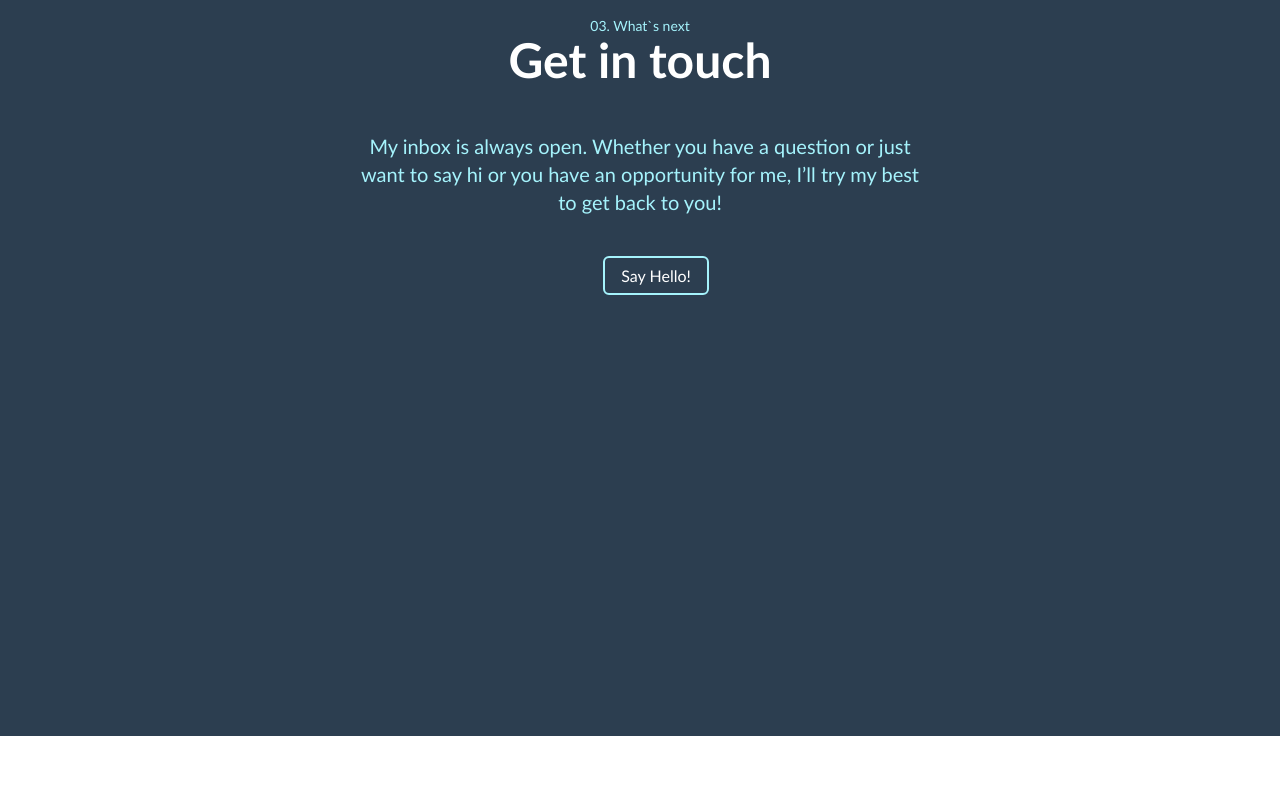
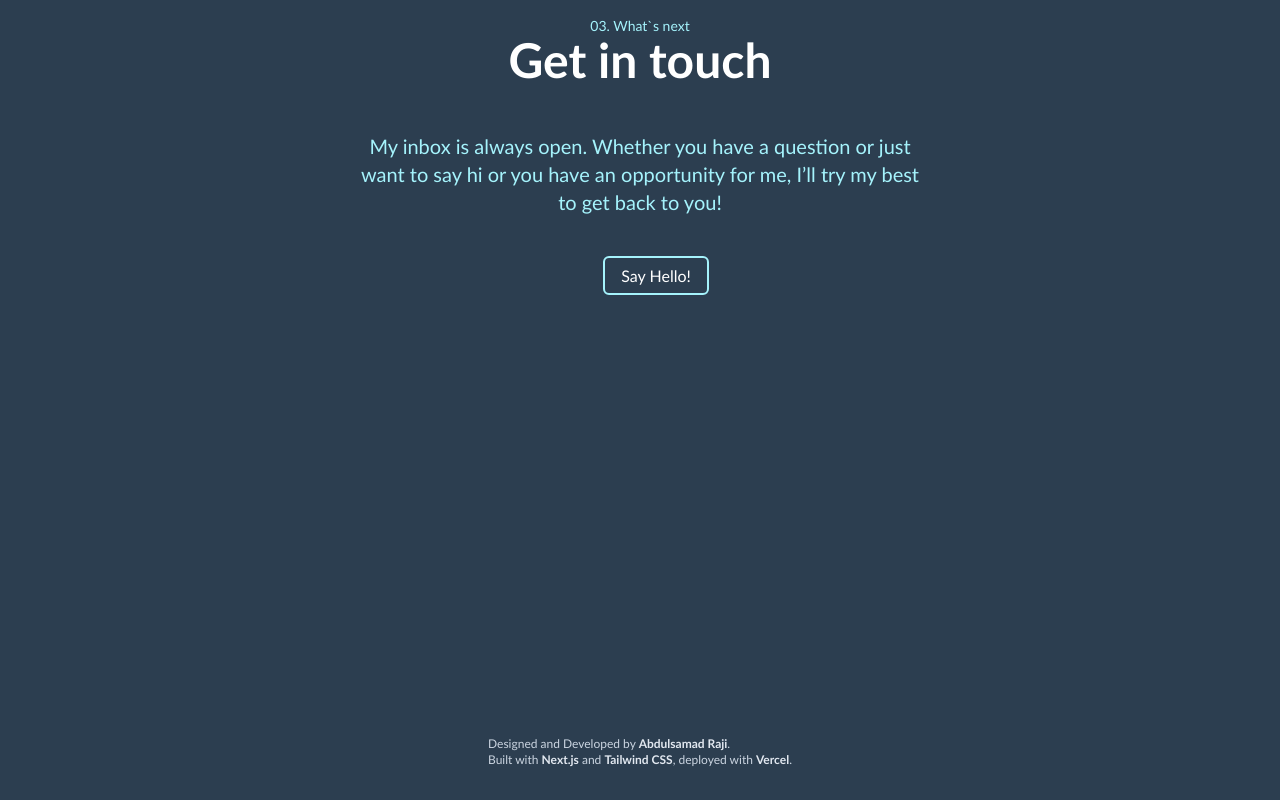
Before and after one commit to Almuhandith/react-portfolio, a Next.js app: page / in a window 1280 px wide. Shown: the part 2579-3379 px from the top of the page. Before the commit the page ends 3315 px from the top, so only its background shows below. Built offline with nearby package versions, Linux system fonts and the light colour scheme.

Commit message:
components

```diff
--- a/src/app/page.js
+++ b/src/app/page.js
@@ -43,6 +43,13 @@ export default function Home() {
                 </a>
           </div>
         </section>
+        <footer className='flex text-xs pb-8 justify-center items-center text-slate-300 hover:text-cyan-200
+        '>
+          <div>
+            <p>Designed and Developed by <strong className='dark:text-slate-200'>Abdulsamad Raji</strong>. </p>
+            <p>Built with <strong className='dark:text-slate-200'>Next.js</strong> and <strong className='dark:text-slate-200'>Tailwind CSS</strong>, deployed with <strong className='dark:text-slate-200'>Vercel</strong>.</p>
+          </div>
+        </footer>
         <Cursor />
       </main>
     </div>
```
